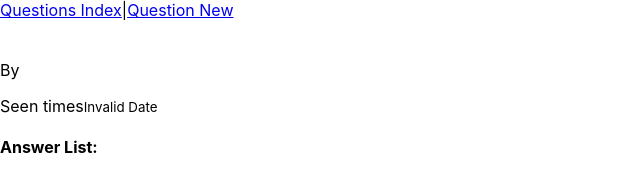
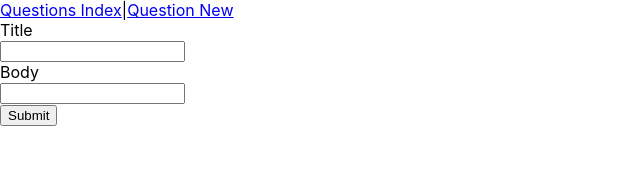
Before and after one commit to CodeCoreYVR/class_demos_bootcamp_aug_2021, a React (Create React App) app in the folder react_basics/react-awesome-answers/: page /questions/new in a window 1280 px wide. Shown: the top 176 px of the page, without its empty margins (0-640 px from the left). Built offline with nearby package versions, Linux system fonts and the light colour scheme; no server answers.

Commit message:
Add NewQuestionPage

```diff
--- a/react_basics/react-awesome-answers/src/App.js
+++ b/react_basics/react-awesome-answers/src/App.js
@@ -4,8 +4,9 @@ import QuestionShowPage from './components/QuestionShowPage';
 import QuestionIndexPage from './components/QuestionIndexPage';
 // import CurrentDateTime from './components/CurrentDateTime';
 import { Session } from './requests';
-import { BrowserRouter, Route } from 'react-router-dom';
-import NavBar from './components/NavBar'
+import { BrowserRouter, Route, Switch } from 'react-router-dom';
+import NavBar from './components/NavBar';
+import NewQuestionPage from './components/NewQuestionPage';
 
 // function App() {
 //   return (
@@ -43,7 +44,9 @@ class App extends Component {
 
       <BrowserRouter>
             <NavBar/>
+            <Switch>
             <Route exact path='/questions' component={QuestionIndexPage} />
+            <Route path='/questions/new' component={NewQuestionPage}></Route>
             <Route path='/questions/:id' component={QuestionShowPage} ></Route>
             <Route
               path="*"
@@ -53,6 +56,7 @@ class App extends Component {
                 </main>
               }
             />
+            </Switch>
       </BrowserRouter>
 
     )
--- /dev/null
+++ b/react_basics/react-awesome-answers/src/components/NewQuestionPage.js
@@ -0,0 +1,40 @@
+import React, {Component} from 'react';
+import NewQuestionForm from './NewQuestionForm';
+import { Question } from '../requests';
+
+class NewQuestionPage extends Component {
+    constructor(props) {
+      super(props);
+      this.state = { errors: [] };
+      this.createQuestion = this.createQuestion.bind(this);
+    }
+    // Because NewQuestionPage is being renderd by a Route component provided by React-Router-Dom
+    // It will recieve the history, location, and match properties
+    createQuestion(params) {
+      console.log(`Params: ${params.title} ${params.body}`)
+      Question.create(params)
+        .then((question) => {
+          console.log(`question: ${question.errors}`)
+          if (question.errors) {
+            console.log(`QuestionErrors: ${question.errors}`)
+            this.setState({ errors: question.errors });
+          } else {
+
+            // const id = question.id;
+            // the history prop contains methods used to navigate
+            this.props.history.push(`/questions/${question.id}`);
+          }
+        })
+    }
+
+    render(){
+      return(
+        <div>
+          <NewQuestionForm createQuestion={this.createQuestion} errors={this.state.errors}/>
+        </div>
+      )
+    }
+
+  }
+
+  export default NewQuestionPage;
```
